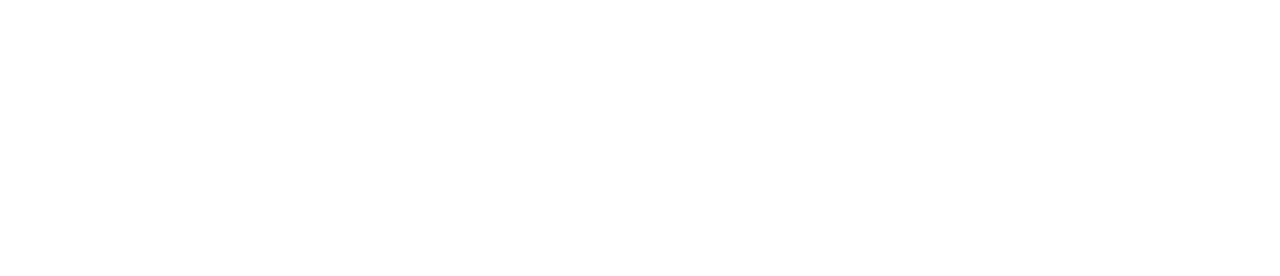
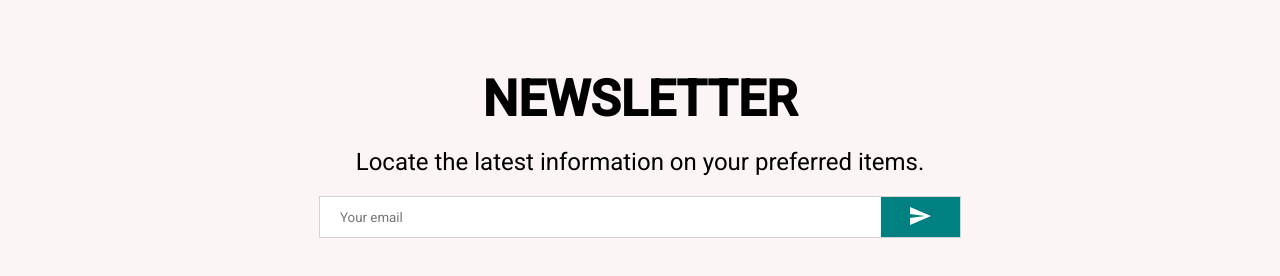
Before and after one commit to farhanshahriyar/ClothinaFrontend, a React (Create React App) app: page / in a window 1280 px wide. Shown: the part 2356-2632 px from the top of the page. Before the commit the page ends 2270 px from the top, so only its background shows below. Built offline with nearby package versions, Linux system fonts and the light colour scheme.

Commit message:
added newsletter

```diff
--- a/src/components/Newsletter.jsx
+++ b/src/components/Newsletter.jsx
@@ -0,0 +1,65 @@
+import React from 'react'
+import { Send } from "@material-ui/icons";
+import styled from "styled-components";
+
+
+const Container = styled.div`
+  height: 60vh;
+  background-color: #fcf5f5;
+  display: flex;
+  align-items: center;
+  justify-content: center;
+  flex-direction: column;
+`;
+const Title = styled.h1`
+  font-size: 50px;
+  margin-bottom: 20px;
+`;
+
+const Desc = styled.div`
+  font-size: 24px;
+  font-weight: 400;
+  margin-bottom: 20px;
+
+`;
+
+const InputContainer = styled.div`
+  width: 50%;
+  height: 40px;
+  background-color: white;
+  display: flex;
+  justify-content: space-between;
+  border: 1px solid lightgray;
+
+`;
+
+const Input = styled.input`
+  border: none;
+  flex: 8;
+  padding-left: 20px;
+`;
+
+const Button = styled.button`
+  flex: 1;
+  border: none;
+  background-color: teal;
+  color: white;
+`;
+
+
+const Newsletter = () => {
+  return (
+    <Container>
+    <Title>NEWSLETTER</Title>
+    <Desc>Locate the latest information on your preferred items.</Desc>
+    <InputContainer>
+      <Input placeholder="Your email" />
+      <Button>
+        <Send />
+      </Button>
+    </InputContainer>
+  </Container>
+  )
+}
+
+export default Newsletter
--- a/src/pages/Home.jsx
+++ b/src/pages/Home.jsx
@@ -4,6 +4,7 @@
 import Slider from '../components/Slider'
 import Categories from '../components/Categories'
 import Products from '../components/Products'
+import Newsletter from '../components/Newsletter'
 
 const Home = () => {
   return (
@@ -13,10 +14,10 @@
       <Slider />
       <Categories />
       <Products/>
+      <Newsletter/>
          {/*
 
 
-      <Newsletter/>
       <Footer/> */}
     </div>
   )
```
